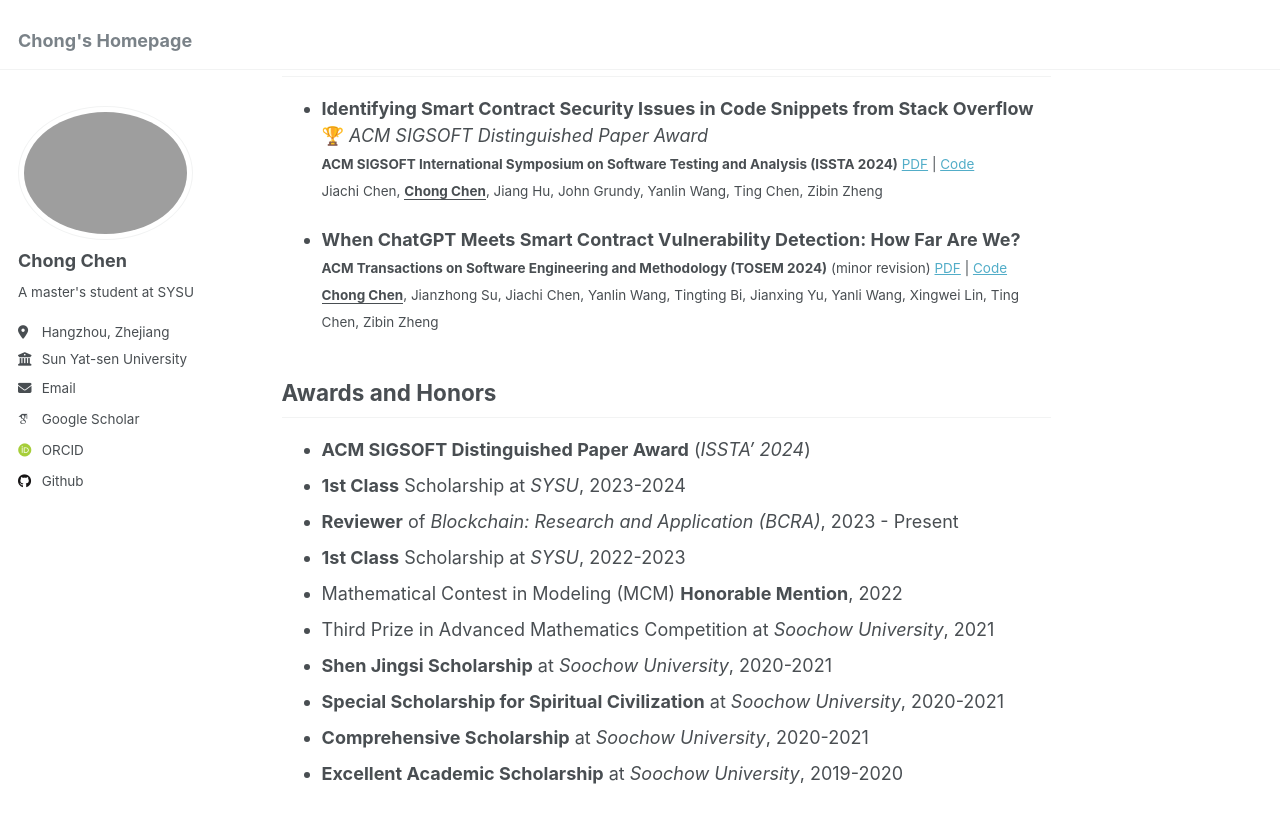
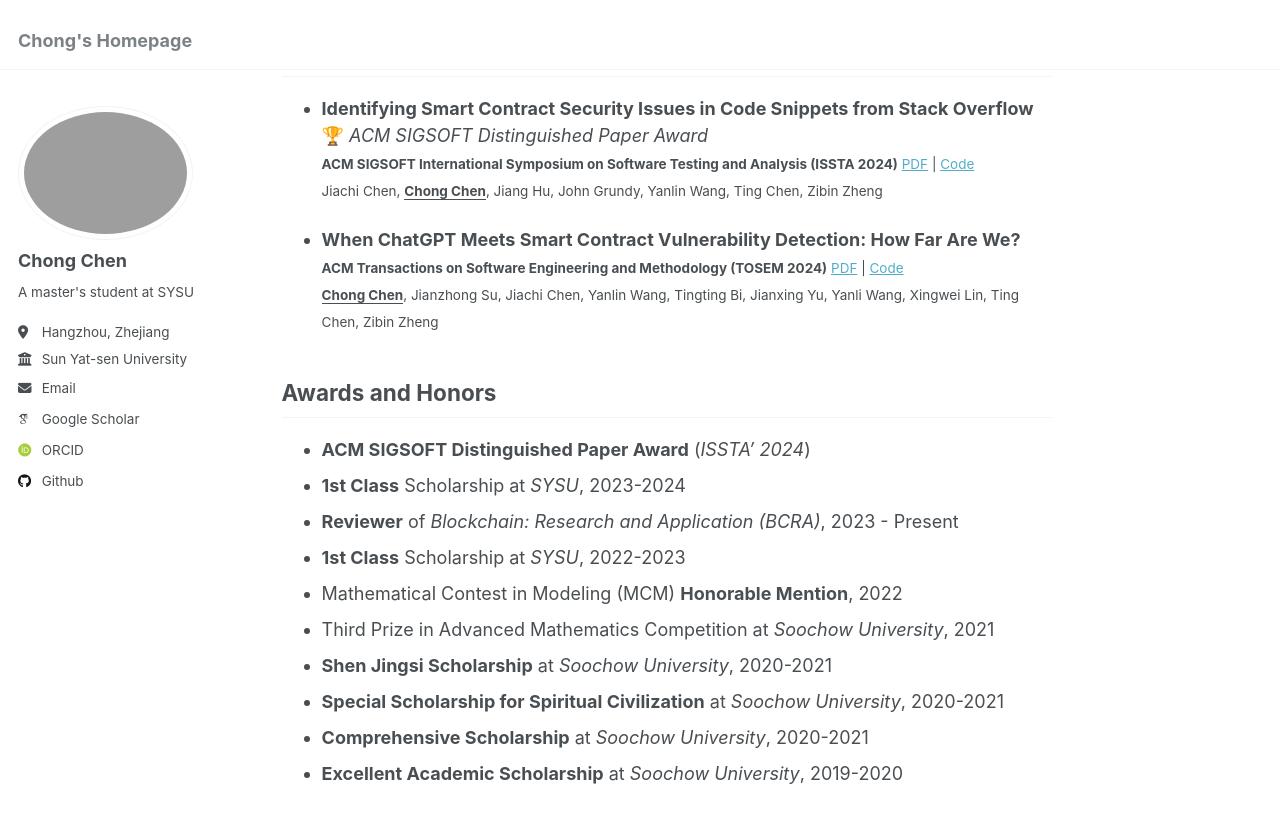
Before and after one commit to BugmakerCC/chong, a Jekyll site: the page built from _pages/about.md, in a window 1280 px wide and 900 px high, scrolled down 615 px. Shown: the top 823 px of the window. Built offline with Jekyll 4.4.1, drawn with Linux system fonts in a browser that asks for light colours; some web fonts are replaced.

Commit message:
Update about.md

```diff
--- a/_pages/about.md
+++ b/_pages/about.md
@@ -30,7 +30,7 @@ Publications
 <small>Jiachi Chen, <u><b>Chong Chen</b></u>, Jiang Hu, John Grundy, Yanlin Wang, Ting Chen, Zibin Zheng</small>
 
 - **When ChatGPT Meets Smart Contract Vulnerability Detection: How Far Are We?**
-<small>**ACM Transactions on Software Engineering and Methodology (TOSEM 2024)** (minor revision) [PDF](https://arxiv.org/pdf/2309.05520) | [Code](https://zenodo.org/record/8332273)</small>
+<small>**ACM Transactions on Software Engineering and Methodology (TOSEM 2024)**  [PDF](https://arxiv.org/pdf/2309.05520) | [Code](https://zenodo.org/record/8332273)</small>
 <small><u><b>Chong Chen</b></u>, Jianzhong Su, Jiachi Chen, Yanlin Wang, Tingting Bi, Jianxing Yu, Yanli Wang, Xingwei Lin, Ting Chen, Zibin Zheng</small>
 
 Awards and Honors
```
